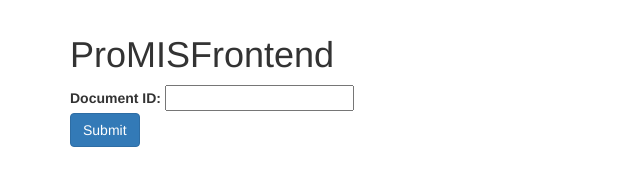
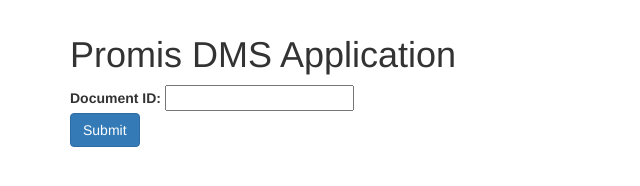
Before and after one commit to siamchamnangag/ProMISFrontEnd, a website: page index.html in a window 1280 px wide. Shown: the whole page, without its empty margins (0-640 px from the left). Drawn offline with nearby package versions, Linux system fonts and the light colour scheme.

Commit message:
As a user, I can see a better name than 'PromisFrontend'

```diff
--- a/index.html
+++ b/index.html
@@ -13,7 +13,7 @@
 
         <div class="container">
 
-            <h1>ProMISFrontend</h1>
+            <h1>Promis DMS Application</h1>
 
             <form name="form" ng-submit="$ctrl.createDocument($ctrl.document_id)">
 
```
